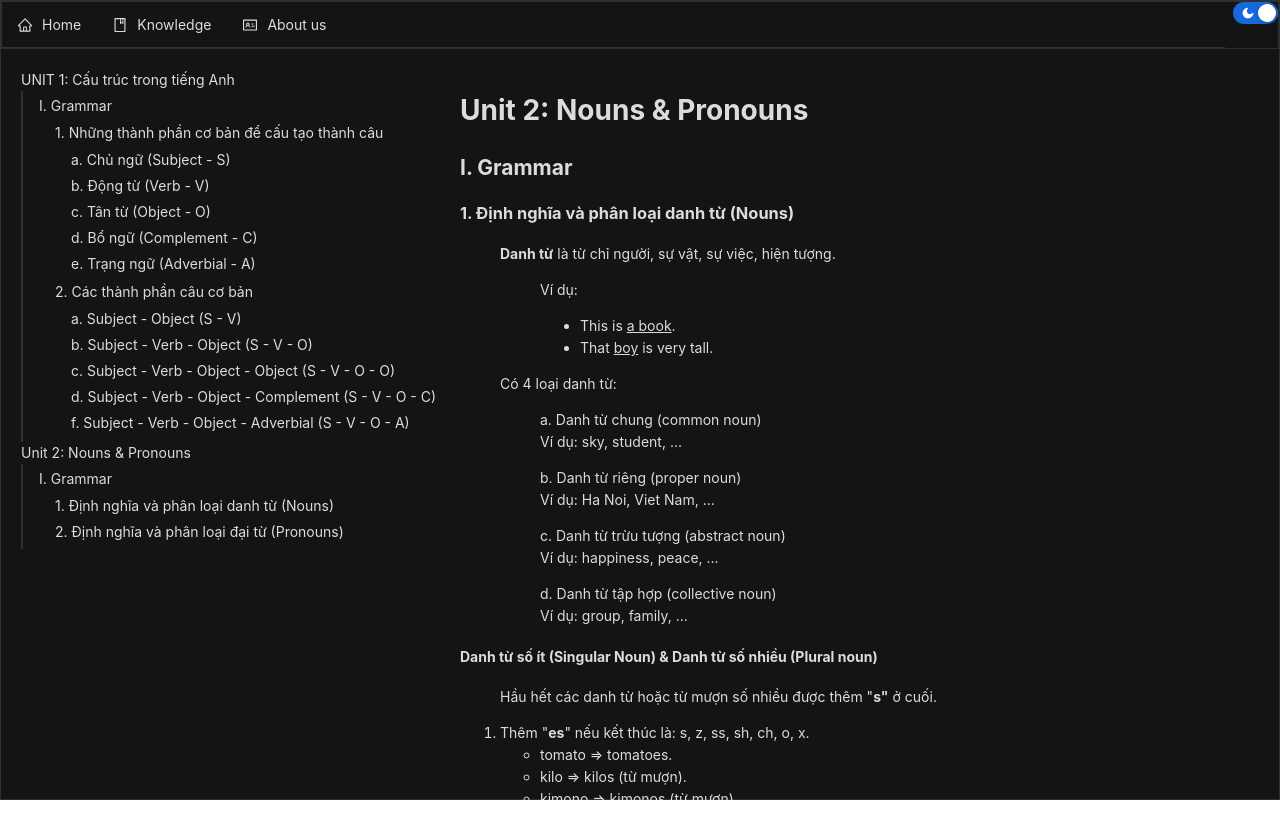
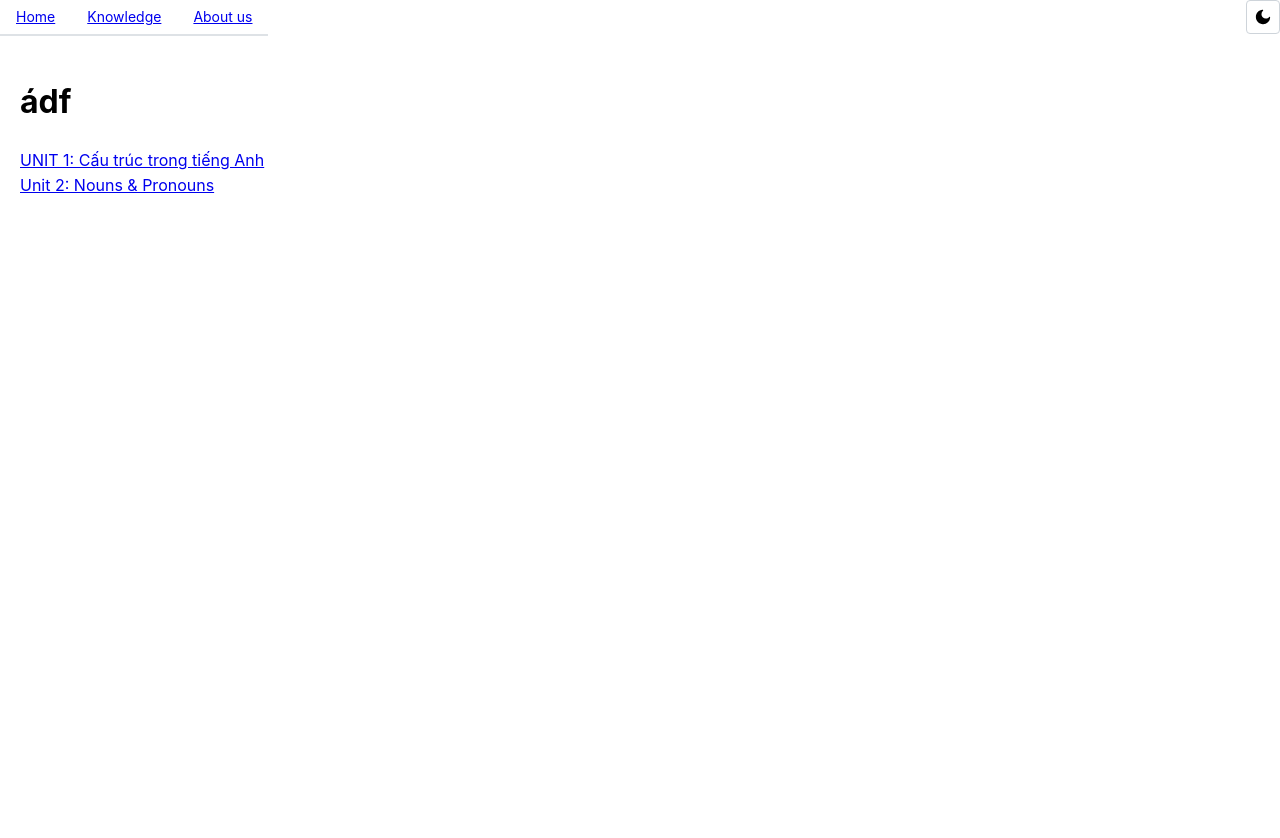
Before and after one commit to minh120499/SupperNote, a React (Vite) app in the folder frontend/: page /knowledges/english in a window 1280 px wide. Before the commit this address led to /knowledges/english/Unit2_Nouns_And_Pronouns. Shown: the top 838 px of the page. After the commit the page ends 800 px from the top, so only its background shows below. Built offline with nearby package versions, Linux system fonts and the light colour scheme.

Commit message:
change antd ui to mantine

```diff
--- a/frontend/package.json
+++ b/frontend/package.json
@@ -14,11 +14,12 @@
   },
   "dependencies": {
     "@ant-design/icons": "^6.0.0",
+    "@mantine/core": "^8.0.1",
+    "@mantine/hooks": "^8.0.1",
     "@tanstack/react-router": "^1.114.3",
     "@tanstack/react-router-devtools": "^1.114.3",
     "@tanstack/react-store": "^0.7.0",
     "@tanstack/router-plugin": "^1.114.3",
-    "antd": "^5.24.9",
     "lodash": "^4.17.21",
     "mark.js": "^8.11.1",
     "react": "^19.0.0",
--- a/frontend/src/App.tsx
+++ b/frontend/src/App.tsx
@@ -1,21 +1,16 @@
 import { Outlet } from '@tanstack/react-router'
-import { ConfigProvider, theme } from 'antd'
-import { useAppContextStore } from './stores/useAppContextStore'
 import { NavBar } from '@/components/NavBar'
-import { Box } from './components/ui/Box'
+import { createTheme, MantineProvider } from '@mantine/core'
+
+const theme = createTheme({
+  /** Your theme override here */
+})
 
 export const App = () => {
-  const { isDarkMode } = useAppContextStore()
   return (
-    <ConfigProvider
-      theme={{
-        algorithm: isDarkMode ? theme.darkAlgorithm : theme.defaultAlgorithm,
-      }}
-    >
-      <Box style={{ height: '100vh' }}>
-        <NavBar />
-        <Outlet />
-      </Box>
-    </ConfigProvider>
+    <MantineProvider theme={theme}>
+      <NavBar />
+      <Outlet />
+    </MantineProvider>
   )
 }
--- a/frontend/src/components/Markdown.tsx
+++ b/frontend/src/components/Markdown.tsx
@@ -7,8 +7,7 @@ import {
   KeyboardShortcut,
   useKeyboardShortcut,
 } from '@/hooks/useKeyboardShortcut'
-import { Input } from 'antd'
-import { debounce } from 'lodash'
+import { Input } from '@mantine/core'
 interface MarkdownProps {
   content?: string
 }
@@ -17,6 +16,7 @@ const MarkdownComponent = ({
   content = '# 404 - Không tìm thấy bài viết',
 }: MarkdownProps) => {
   const { usedShortKey } = useKeyboardShortcut()
+  const isOpenSearch = usedShortKey[KeyboardShortcut.SEARCH_SHORTCUT]
 
   const contentRef = useRef<HTMLDivElement>(null)
 
@@ -25,33 +25,32 @@ const MarkdownComponent = ({
   const [marks, setMarks] = useState<NodeListOf<HTMLElement>>()
 
   useEffect(() => {
-    if (searchWords && contentRef.current && content.length > 0) {
+    if (contentRef.current && content.length > 0) {
       const instance = new Mark(contentRef.current)
-      instance.unmark({
-        done: () => {
-          instance.mark(searchWords, { separateWordSearch: false })
-        },
-      })
+      if (!searchWords || isOpenSearch) {
+        instance.unmark()
+      } else {
+        instance.unmark({
+          done: () => {
+            instance.mark(searchWords, { separateWordSearch: false })
+          },
+        })
+      }
     }
   }, [searchWords, content])
 
-  const logSearch = debounce((query) => {
-    console.log('Tìm kiếm:', query)
-  }, 500)
-
-  console.log(usedShortKey)
-
   return (
     <div ref={contentRef}>
-      {usedShortKey[KeyboardShortcut.SEARCH_SHORTCUT] && (
+      {isOpenSearch && (
         <Input
+          autoFocus
           value={searchWords}
           onChange={(e) => {
             setSearchWords(e.target.value)
-            logSearch(e.target.value)
           }}
         />
       )}
+
       <ReactMarkdown rehypePlugins={[rehypeRaw, remarkGfm]}>
         {content}
       </ReactMarkdown>
--- a/frontend/src/components/NavBar.tsx
+++ b/frontend/src/components/NavBar.tsx
@@ -6,31 +6,32 @@ import {
   MoonFilled,
   SunFilled,
 } from '@ant-design/icons'
-import { Flex, Menu, Switch } from 'antd'
-import type { MenuProps } from 'antd'
-import { useAppContextStore } from '@/stores/useAppContextStore'
-import { Box } from './ui/Box'
+import { ActionIcon, Flex, Tabs, useMantineColorScheme } from '@mantine/core'
+import type { JSX } from 'react'
 
-type MenuItem = Required<MenuProps>['items'][number]
+interface MenuItems {
+  label: JSX.Element | string
+  key: string
+  icon?: JSX.Element | string
+  children?: MenuItems[]
+}
 
-const items: Array<MenuItem> = [
+const menus: MenuItems[] = [
   {
     label: <Link to="/">Home</Link>,
     key: 'home',
     icon: <HomeOutlined />,
   },
   {
-    label: 'Knowledge',
+    label: <Link to="/knowledges">Knowledge</Link>,
     key: 'knowledge',
     icon: <BookOutlined />,
     children: [
       {
-        type: 'item',
         label: <Link to="/knowledges/english">English</Link>,
         key: 'english',
       },
       {
-        type: 'item',
         label: <Link to="/knowledges/programming">Programming</Link>,
         key: 'programming',
       },
@@ -44,19 +45,23 @@ const items: Array<MenuItem> = [
 ]
 
 export const NavBar = () => {
-  const { isDarkMode, toggleDarkMode } = useAppContextStore()
+  const { toggleColorScheme, colorScheme } = useMantineColorScheme()
 
   return (
-    <Box>
-      <Flex gap={8} style={{ padding: 0 }}>
-        <Menu mode="horizontal" items={items} style={{ flexGrow: 1 }} />
-        <Switch
-          checkedChildren={<MoonFilled />}
-          unCheckedChildren={<SunFilled />}
-          value={isDarkMode}
-          onChange={toggleDarkMode}
-        />
-      </Flex>
-    </Box>
+    <Flex direction="row" gap="md" justify="space-between">
+      <Tabs defaultValue="first">
+        <Tabs.List>
+          {menus.map((menu) => (
+            <Tabs.Tab key={menu.key} value={menu.key}>
+              {menu.label}
+            </Tabs.Tab>
+          ))}
+        </Tabs.List>
+      </Tabs>
+
+      <ActionIcon variant="default" onClick={toggleColorScheme} size="lg">
+        {colorScheme === 'light' ? <MoonFilled /> : <SunFilled />}
+      </ActionIcon>
+    </Flex>
   )
 }
--- a/frontend/src/components/english/EnglishSideBar.tsx
+++ b/frontend/src/components/english/EnglishSideBar.tsx
@@ -1,7 +1,7 @@
 import { Link, useNavigate, useParams } from '@tanstack/react-router'
-import { Anchor, Typography } from 'antd'
 import { englishData } from './englishSideBarData'
 import { Fragment } from 'react/jsx-runtime'
+import { TableOfContents, Text } from '@mantine/core'
 
 export const EnglishSideBar = () => {
   const navigate = useNavigate()
@@ -14,6 +14,21 @@ export const EnglishSideBar = () => {
 
   return (
     <div>
+      <TableOfContents
+        variant="filled"
+        color="blue"
+        size="sm"
+        radius="sm"
+        scrollSpyOptions={{
+          selector: '#mdx :is(h1, h2, h3, h4, h5, h6)',
+        }}
+        getControlProps={({ data }) => ({
+          onClick: () => data.getNode().scrollIntoView(),
+          children: data.value,
+        })}
+      />
+      <h1>ádf</h1>
+
       {englishData.map((english) => {
         return (
           <Fragment key={english.title}>
@@ -21,16 +36,16 @@ export const EnglishSideBar = () => {
               to="/knowledges/english/$unit"
               params={{ unit: english.path }}
             >
-              <Typography>{english.title}</Typography>
+              <Text>{english.title}</Text>
             </Link>
 
-            {english.tableOfContents && (
+            {/* {english.tableOfContents && (
               <Anchor
                 affix={false}
                 items={english.tableOfContents}
                 onChange={() => onChange(english.path)}
               />
-            )}
+            )} */}
           </Fragment>
         )
       })}
--- a/frontend/src/components/english/englishSideBarData.ts
+++ b/frontend/src/components/english/englishSideBarData.ts
@@ -1,9 +1,7 @@
-import type { AnchorLinkItemProps } from 'antd/es/anchor/Anchor'
-
 interface EnglishData {
   title: string
   path: string
-  tableOfContents?: AnchorLinkItemProps[]
+  tableOfContents?: any[]
 }
 
 export const englishData: EnglishData[] = [
--- a/frontend/src/components/ui/Box.tsx
+++ /dev/null
@@ -1,19 +0,0 @@
-import { Card } from 'antd'
-import styled from 'styled-components'
-
-export const Box = ({
-  children,
-  style,
-}: {
-  children: React.ReactNode
-  style?: React.CSSProperties | undefined
-}) => {
-  return <StyledCard style={style}>{children}</StyledCard>
-}
-
-const StyledCard = styled(Card)`
-  border-radius: 0;
-  .ant-card-body {
-    padding: 0;
-  }
-`
--- a/frontend/src/main.tsx
+++ b/frontend/src/main.tsx
@@ -5,9 +5,10 @@ import { RouterProvider, createRouter } from '@tanstack/react-router'
 // Import the generated route tree
 import { routeTree } from './routeTree.gen'
 
-import './styles.css'
-import './App.css'
+// import './styles.css'
+// import './App.css'
 import reportWebVitals from './reportWebVitals.ts'
+import '@mantine/core/styles.css'
 
 // Create a new router instance
 const router = createRouter({
--- a/frontend/src/pages/english/EnglishUnitPage.tsx
+++ b/frontend/src/pages/english/EnglishUnitPage.tsx
@@ -1,7 +1,5 @@
 import { Markdown } from '@/components/Markdown'
 import { useParams } from '@tanstack/react-router'
-import { Input } from 'antd'
-import { useState } from 'react'
 
 const posts = import.meta.glob('@/docs/english/*.md', {
   as: 'raw',
--- a/frontend/src/routes/knowledges/english.$unit.tsx
+++ b/frontend/src/routes/knowledges/english.$unit.tsx
@@ -4,7 +4,3 @@ import { createFileRoute } from '@tanstack/react-router'
 export const Route = createFileRoute('/knowledges/english/$unit')({
   component: EnglishUnitPage,
 })
-
-function RouteComponent() {
-  return <div>Hello "/knowledges/english/$unit"!</div>
-}
```
Also changed, not shown: 1 other file (tests, documents, lock files or other folders).
